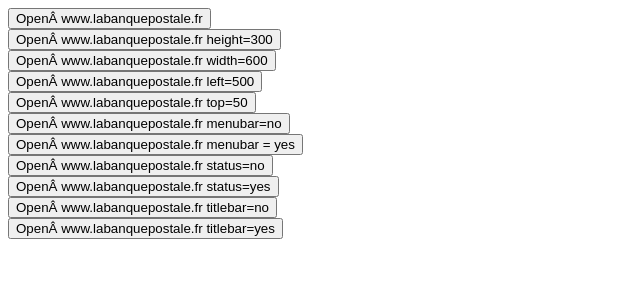
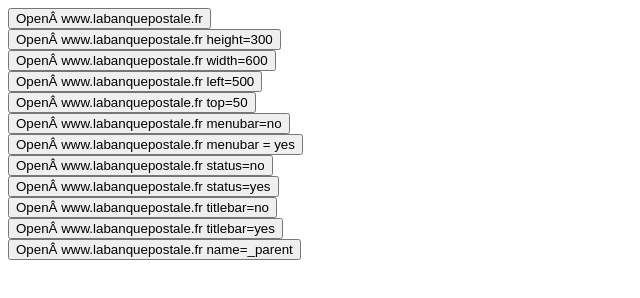
Before and after one commit to ozgurkarahan/testemmode, a plain HTML site: page bugs/index_open.html in a window 1280 px wide. Shown: the whole page, without its empty margins (0-640 px from the left). Drawn offline with Linux system fonts and the light colour scheme.

Commit message:
Add different test case with windows.open

```diff
--- a/bugs/index_open.html
+++ b/bugs/index_open.html
@@ -41,6 +41,9 @@
     <button onClick="window.open('https://www.labanquepostale.fr', 'banque', 'titlebar=no')">Open www.labanquepostale.fr titlebar=no</button>
     <br>
     <button onClick="window.open('https://www.labanquepostale.fr', 'banque', 'titlebar=yes')">Open www.labanquepostale.fr titlebar=yes</button>
+    <br>
+    <button onClick="window.open('https://www.labanquepostale.fr', '_parent')">Open www.labanquepostale.fr name=_parent
+    </button>
 
 </body>
 
```
